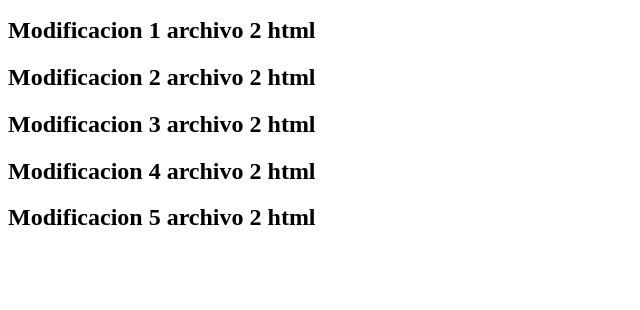
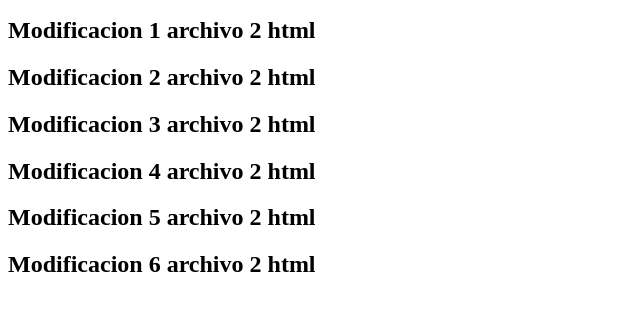
Before and after one commit to staudytorres/Repaso, a plain HTML site: page index-2.html in a window 1280 px wide. Shown: the part 50-360 px from the top of the page, without its empty margins (0-640 px from the left). Drawn offline with Linux system fonts and the light colour scheme.

Commit message:
#12 modificacion main

```diff
--- a/index-2.html
+++ b/index-2.html
@@ -15,6 +15,7 @@
     <h2>Modificacion 3 archivo 2 html</h2>
     <h2>Modificacion 4 archivo 2 html</h2>
     <h2>Modificacion 5 archivo 2 html</h2>
+    <h2>Modificacion 6 archivo 2 html</h2>
 </body>
 
 </html>
```
